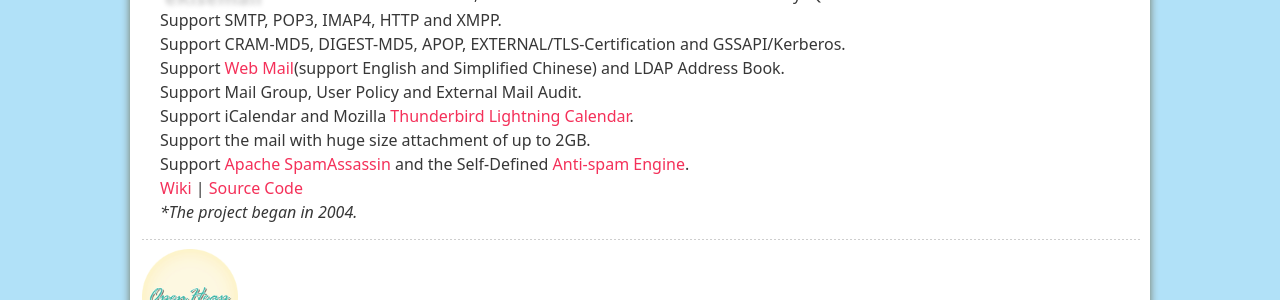
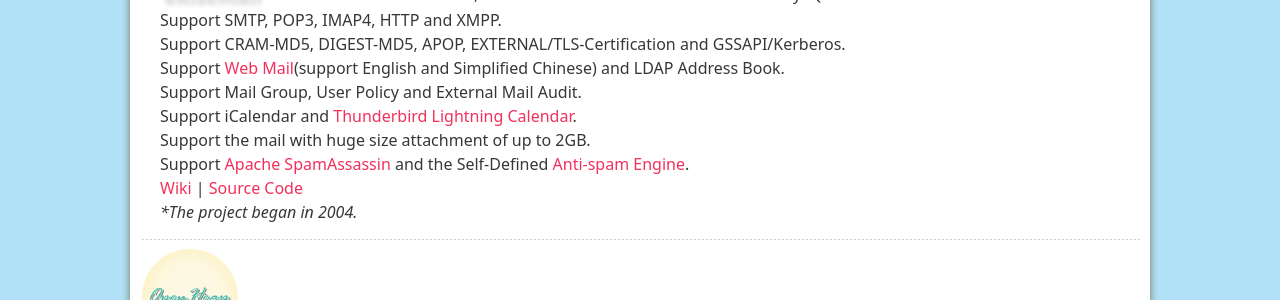
Before and after one commit to uplusware/uplusware.github.io, a Jekyll site: the page index.html, which Jekyll copies as it is, in a window 1280 px wide. Shown: the part 240-540 px from the top of the page. Built offline with Jekyll 4.4.1, drawn with Linux system fonts in a browser that asks for light colours.

Commit message:
Update index.html

```diff
--- a/index.html
+++ b/index.html
@@ -27,7 +27,7 @@
 			<li>Support CRAM-MD5, DIGEST-MD5, APOP, EXTERNAL/TLS-Certification and GSSAPI/Kerberos.</li>
 			<li>Support <a href="https://github.com/uplusware/erisemail/wiki/WebMail-UI" target="_blank">Web Mail</a>(support English and Simplified Chinese) and LDAP Address Book.</li>
 			<li>Support Mail Group, User Policy and External Mail Audit.</li>
-			<li>Support iCalendar and Mozilla <a href="https://www.thunderbird.net/en-US/calendar/" target="_blank">Thunderbird Lightning Calendar</a>.</li>
+			<li>Support iCalendar and <a href="https://www.thunderbird.net/en-US/calendar/" target="_blank">Thunderbird Lightning Calendar</a>.</li>
 			<li>Support the mail with huge size attachment of up to 2GB.</li>
             		<li>Support <a href="http://spamassassin.apache.org/">Apache SpamAssassin</a> and the Self-Defined <a href="https://github.com/uplusware/erisemail/wiki/How-to-use-Anti-spam-Engine-in-eRisemail" target="_blank">Anti-spam Engine</a>.</li>
 			<li><a href="https://github.com/uplusware/erisemail/wiki" target="_blank">Wiki</a> | <a href="https://github.com/uplusware/erisemail">Source Code</a></li>
```
